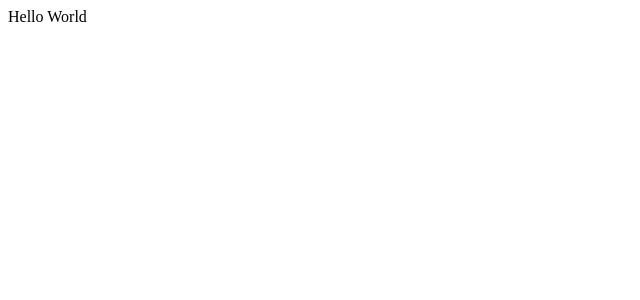
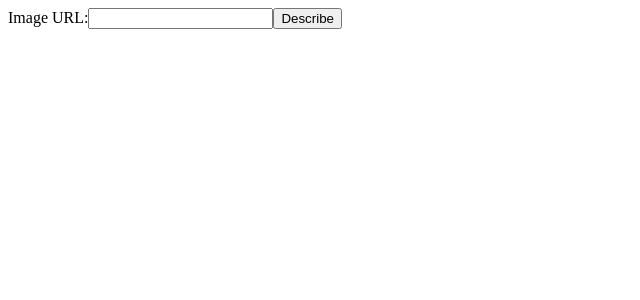
Before and after one commit to kevinleonj/v3-analyze-and-generate-images-with-Azure-AI, a React (Create React App) app: page / in a window 1280 px wide. Shown: the top 300 px of the page, without its empty margins (0-640 px from the left). Built offline with nearby package versions, Linux system fonts and the light colour scheme; the HTML template or start-up script is replaced by a standard one.

Commit message:
React App Code

```diff
--- a/src/App.js
+++ b/src/App.js
@@ -1,8 +1,34 @@
-import React from 'react';
+import React, { useState } from 'react';
 
 function App() {
-  const value = 'World';
-  return <div>Hello {value}</div>;
+  const [url, setUrl] = useState('');
+  const [description, setDescription] = useState('');
+
+  const handleSubmit = async (event) => {
+    event.preventDefault();
+    const response = await fetch('api/DescribeImage', {
+      method: 'POST',
+      headers: {
+        'Content-Type': 'application/json',
+      },
+      body: JSON.stringify({ url }),
+    });
+    const data = await response.text(); // Change this line
+    setDescription(data); // Change this line
+  };
+
+  return (
+    <div>
+      <form onSubmit={handleSubmit}>
+        <label>
+          Image URL:
+          <input type="url" value={url} onChange={e => setUrl(e.target.value)} required />
+        </label>
+        <button type="submit">Describe</button>
+      </form>
+      {description && <p>{description}</p>}
+    </div>
+  );
 }
 
 export default App;
```
Also changed, not shown: 1 other file (tests, documents, lock files or other folders).
